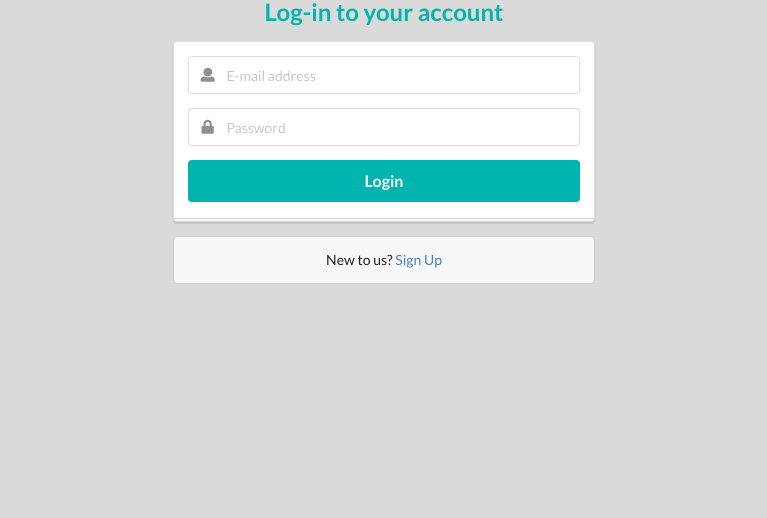
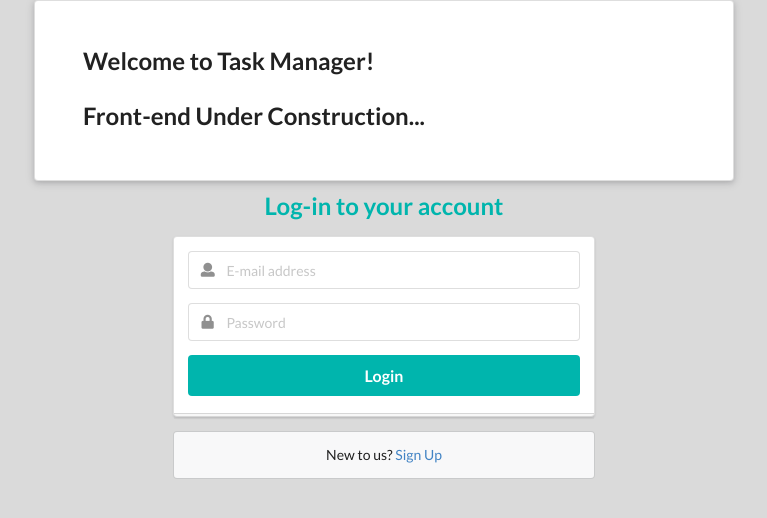
Before and after one commit to Donadonzi/task-manager-api, a React (Create React App) app in the folder client/: page /login in a window 1280 px wide. Shown: the top 518 px of the page, without its empty margins (256-1023 px from the left). Built offline with nearby package versions, Linux system fonts and the light colour scheme.

Commit message:
react router test on heroku

```diff
--- a/client/public/index.html
+++ b/client/public/index.html
@@ -14,48 +14,8 @@
 </head>
 <body>
 
-	<div class="" id="root"></div>
-
-<!--
-	<div>
-				<div class="ui raised very padded text container segment">
-					<h2 class="ui header animated slow bounceInDown">Front-end Under Construction...</h2>
-				</div>
-
-				<div class="ui middle aligned center aligned grid">
-					<div class="column">
-						<h2 class="ui teal image header">
-							<div class="content">
-								Log-in to your account
-								</div>
-						</h2>
-						<form class="ui large form">
-							<div class="ui stacked segment">
-								<div class="field">
-									<div class="ui left icon input">
-										<i class="user icon"></i>
-										<input type="text" name="email" placeholder="E-mail address" />
-									</div>
-								</div>
-								<div class="field">
-									<div class="ui left icon input">
-										<i class="lock icon"></i>
-										<input type="password" name="password" placeholder="Password" />
-									</div>
-								</div>
-								<div class="ui fluid large teal submit button">Login</div>
-							</div>
-							<div class="ui error message"></div>
-						</form>
-						<div class="ui message">
-							New to us? <a href="#" id="testModal">Sign Up</a>
-						</div>
-					</div>
-				</div>
-			</div> -->
+	<div id="root"></div>
 
 
-
-	<!-- <script src="../src/index.js"></script> -->
 </body>
 </html>
--- a/client/src/components/App.js
+++ b/client/src/components/App.js
@@ -10,8 +10,8 @@
 		return (
 			<BrowserRouter>
 				<div className="container">
-					<Route path="/" exact component={Landing} />
-					<Route path="/login" exact component={Login} />
+					<Route path="/" component={Landing} />
+					<Route path="/login" component={Login} />
 					<Route path="/dashboard" exact component={Dashboard} />
 				</div>
 			</BrowserRouter>
```
